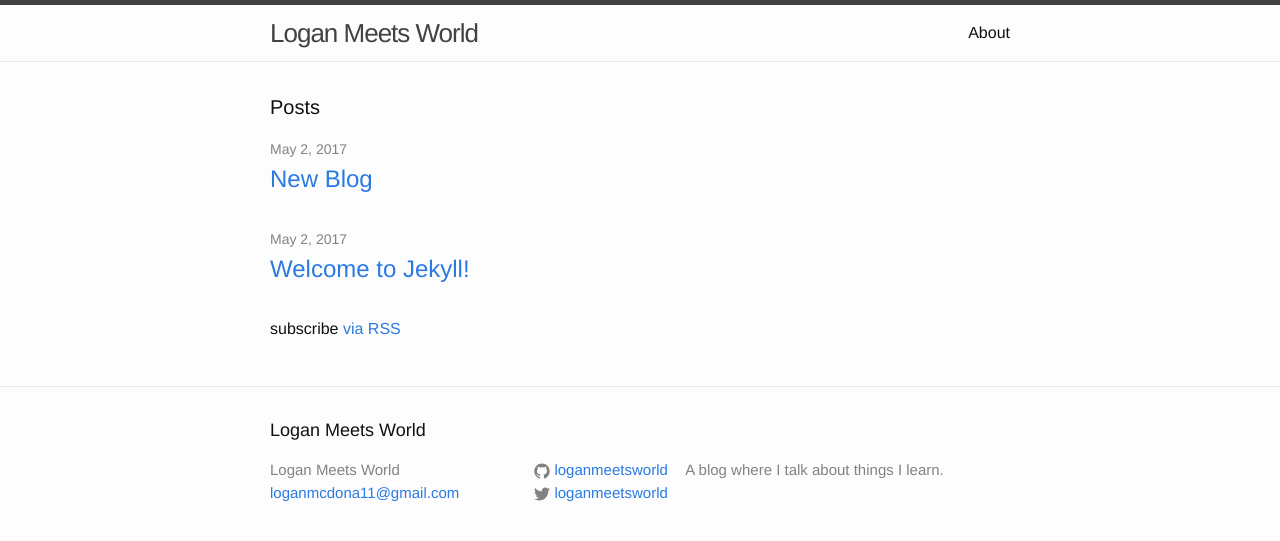
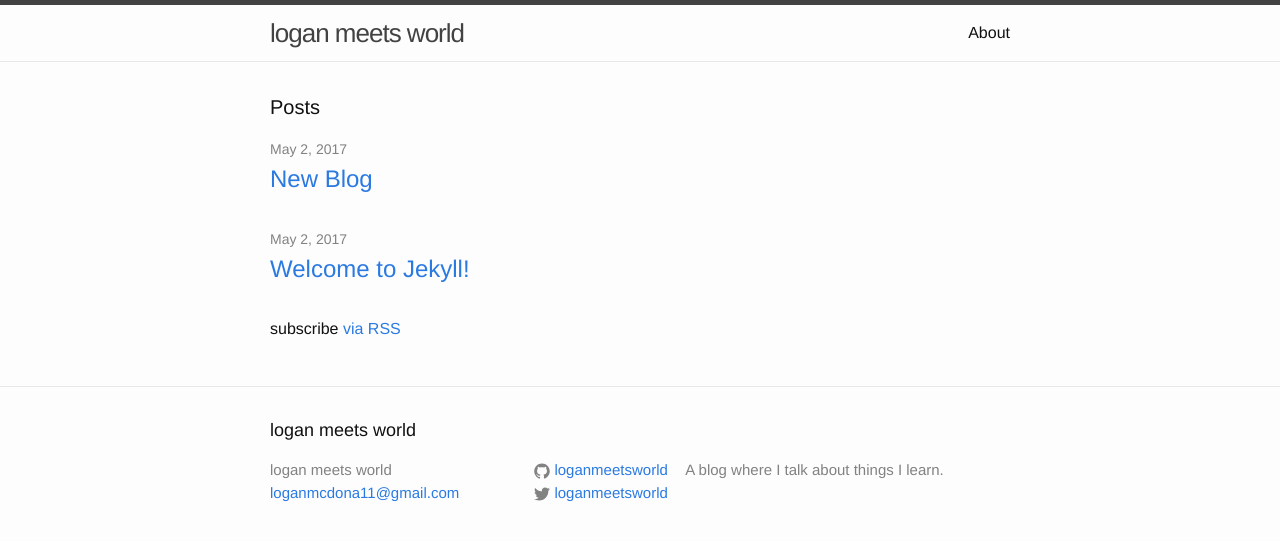
Before and after one commit to ghazaal71/loganmeetsworld, a Jekyll site: the page built from index.html, in a window 1280 px wide. Shown: the top 541 px of the page. Built offline with Jekyll 4.4.1, drawn with Linux system fonts in a browser that asks for light colours.

```diff
--- a/_config.yml
+++ b/_config.yml
@@ -6,7 +6,7 @@
 # 'jekyll serve'. If you change this file, please restart the server process.
 
 # Site settings
-title: Logan Meets World
+title: logan meets world
 email: loganmcdona11@gmail.com
 description: > # this means to ignore newlines until "baseurl:"
   A blog where I talk about things I learn.
```
